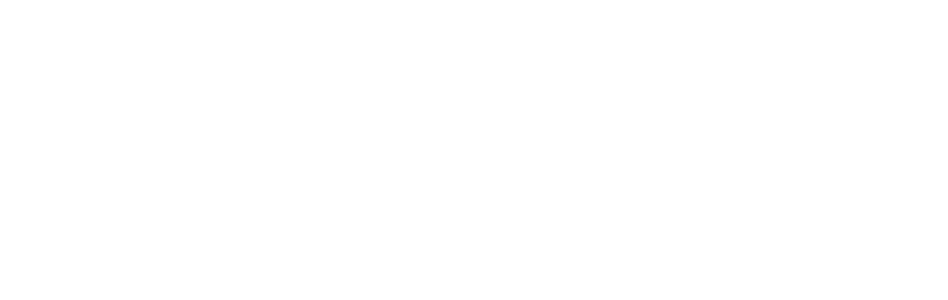
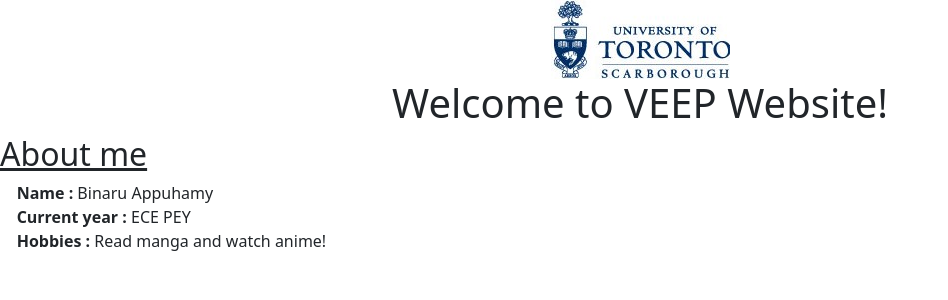
Before and after one commit to UofT-VEEP/VEEP-Website, a React (Create React App) app: page / in a window 1280 px wide. Shown: the top 300 px of the page, without its empty margins (0-948 px from the left). Built offline with nearby package versions, Linux system fonts and the light colour scheme.

Commit message:
Complete about me page

```diff
--- a/src/HomePage.js
+++ b/src/HomePage.js
@@ -13,7 +13,18 @@
   render() {
     return (
       <div>
-
+        <div align='center'>
+          <img src="uoft_logo.jpg" alt="UofT Logo" width="179" height="79" />
+          <h1>Welcome to VEEP Website!</h1>
+        </div>
+        <div>
+          <h2><u>About me</u></h2>
+              <p>
+                &nbsp;&nbsp;&nbsp;&nbsp;<b>Name :</b> Binaru Appuhamy<br />
+                &nbsp;&nbsp;&nbsp;&nbsp;<b>Current year :</b> ECE PEY<br />
+                &nbsp;&nbsp;&nbsp;&nbsp;<b>Hobbies :</b> Read manga and watch anime!<br />
+              </p>
+        </div>
       </div>
     )
   }
```
Also changed, not shown: public/uoft_logo.jpg (added).
